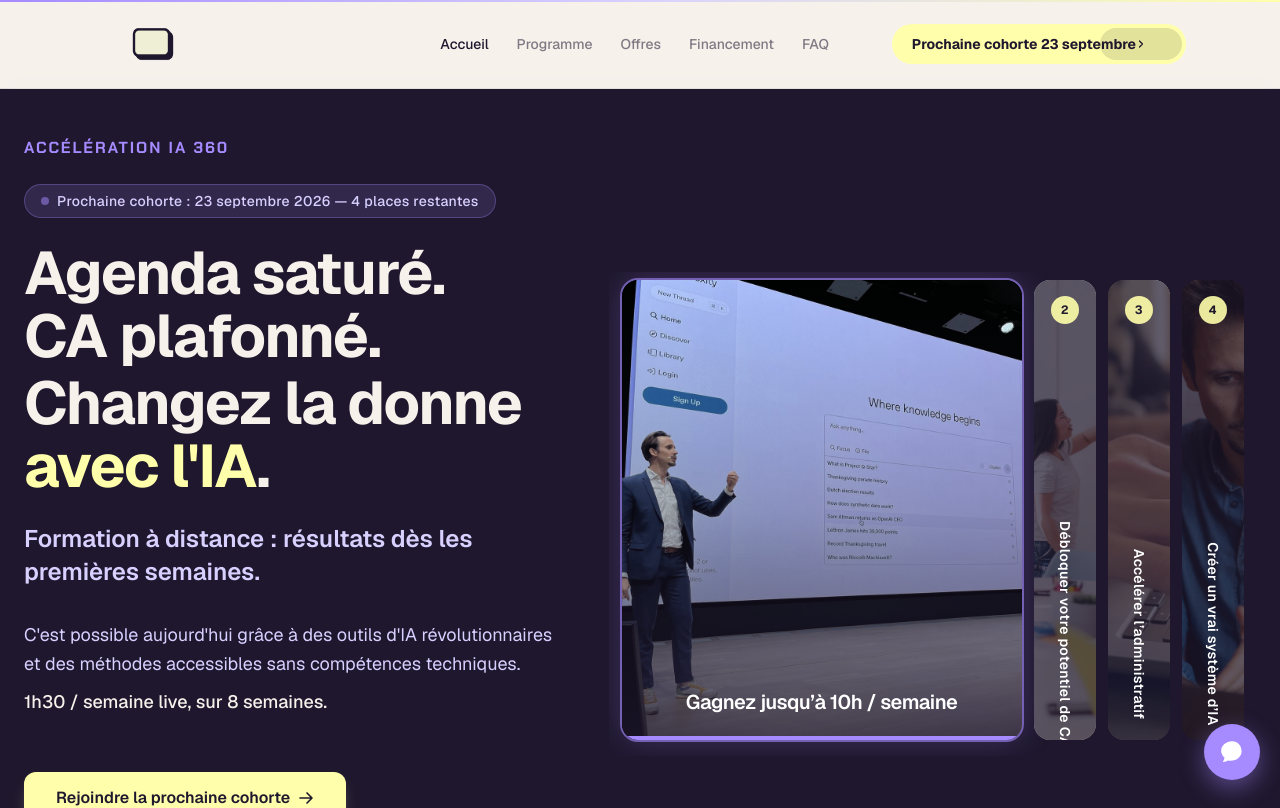
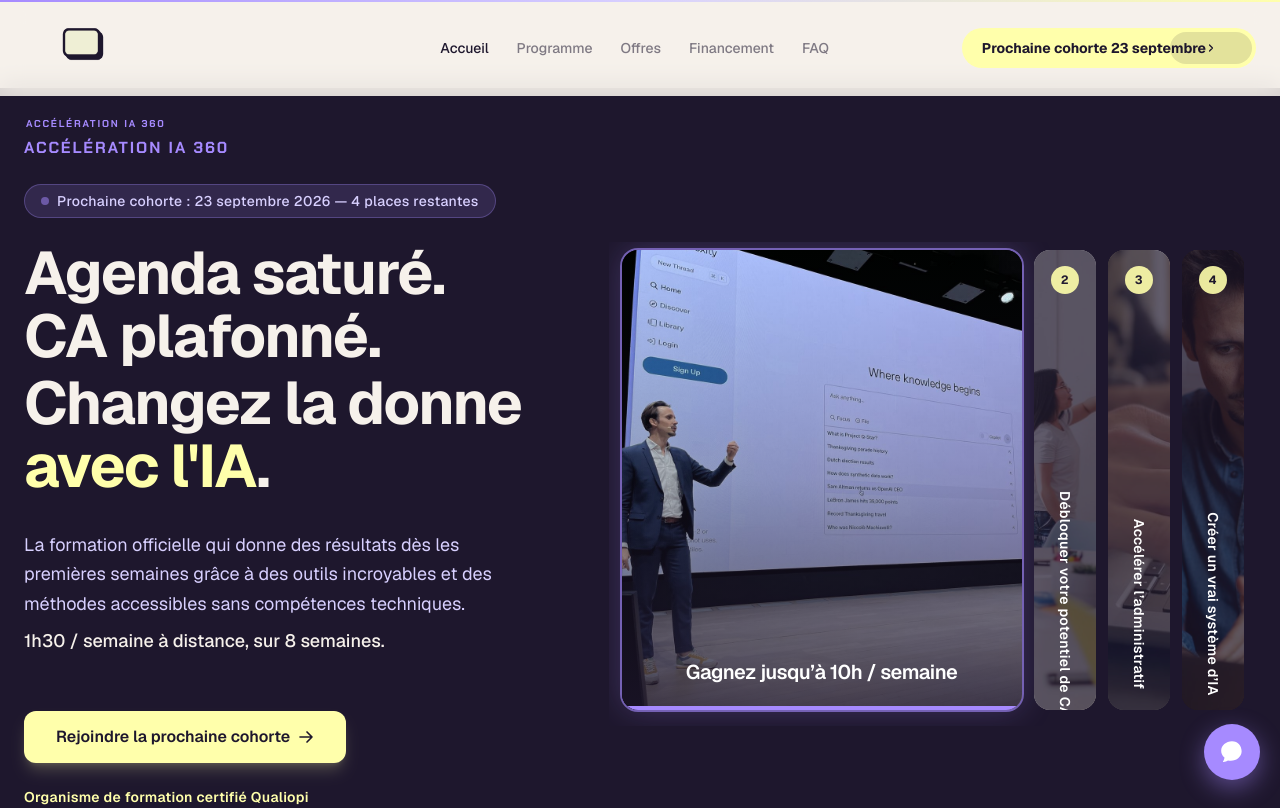
Before and after one commit to Butzi-Startpoint/site_V1, a Next.js app: page / in a window 1280 px wide. Shown: the top 808 px of the page. Built offline with nearby package versions, Linux system fonts and the light colour scheme.

Commit message:
29 mai soir

```diff
--- a/components/sections/navbar.tsx
+++ b/components/sections/navbar.tsx
@@ -53,14 +53,20 @@ export function Navbar() {
             : 'bg-[#F6F1EB]/85 backdrop-blur-md border-transparent'
         }`}
       >
-        <div className="max-w-[1140px] mx-auto px-6 py-3 flex items-center justify-between">
-          {/* Logo animé — 3× plus grand (object-contain) */}
-          <Link href="/" className="flex items-center no-underline group cursor-pointer -my-10 md:-my-12">
+        <div className="max-w-[1280px] mx-auto px-6 py-3 flex items-center justify-between">
+          {/* Logo animé + sous-titre */}
+          <Link href="/" className="flex flex-col items-start no-underline group cursor-pointer -my-10 md:-my-12">
             <img
               src="/startpoint-logo.gif"
               alt="StartPoint IA"
               className="h-36 md:h-40 w-auto object-contain"
             />
+            <span
+              className="hidden md:block text-[#A68AFF] text-[10px] font-bold tracking-[0.18em] uppercase -mt-2 pl-0.5"
+              style={{ fontFamily: 'var(--font-tech)' }}
+            >
+              Accélération IA 360
+            </span>
           </Link>
 
           {/* Nav links */}
--- a/components/ui/interactive-image-accordion.tsx
+++ b/components/ui/interactive-image-accordion.tsx
@@ -175,21 +175,13 @@ export function LandingAccordionItem() {
               </span>
             </h1>
 
-            {/* Phrase intermédiaire */}
-            <p
-              className="text-xl md:text-2xl text-[#D8D0FF] font-semibold leading-snug max-w-xl mx-auto lg:mx-0"
-              style={{ fontFamily: 'var(--font-display)' }}
-            >
-              Formation à distance : résultats dès les premières semaines.
-            </p>
-
             {/* Sous-titre */}
             <p className="text-lg text-[#D8D0FF] leading-relaxed max-w-xl mx-auto lg:mx-0 pt-2">
               <span className="block [text-wrap:balance]">
-                C&apos;est possible aujourd&apos;hui grâce à des outils d&apos;IA révolutionnaires et des méthodes accessibles sans compétences techniques.
+                La formation officielle qui donne des résultats dès les premières semaines grâce à des outils incroyables et des méthodes accessibles sans compétences techniques.
               </span>
               <span className="block mt-2 text-[#F6F1EB] font-medium">
-                1h30 / semaine live, sur 8 semaines.
+                1h30 / semaine à distance, sur 8 semaines.
               </span>
             </p>
 
```
Also changed, not shown: public/logos/chanel.original.png (added).
